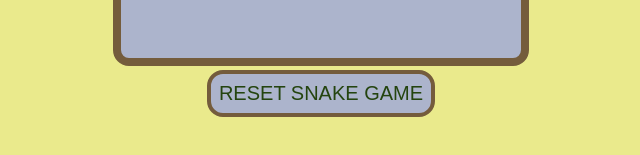
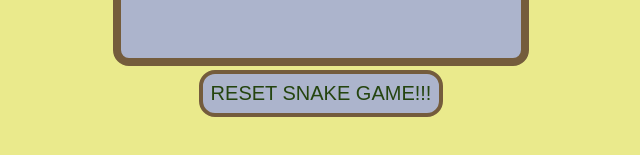
Before and after one commit to MarcelaNovo/MarcelaNovo.github.io, a plain HTML site: page index.html in a window 1280 px wide. Shown: the part 509-664 px from the top of the page, without its empty margins (319-959 px from the left). Drawn offline with Linux system fonts and the light colour scheme.

Commit message:
testing commit fully functioning snake

```diff
--- a/index.html
+++ b/index.html
@@ -15,7 +15,7 @@
   </canvas>
   </div>
   <div class = "directionButton">
-    <button id = "playAgain">RESET SNAKE GAME</button>
+    <button id = "playAgain">RESET SNAKE GAME!!!</button>
   </div>
   <script src="snake.js"></script>
 </body>
```
